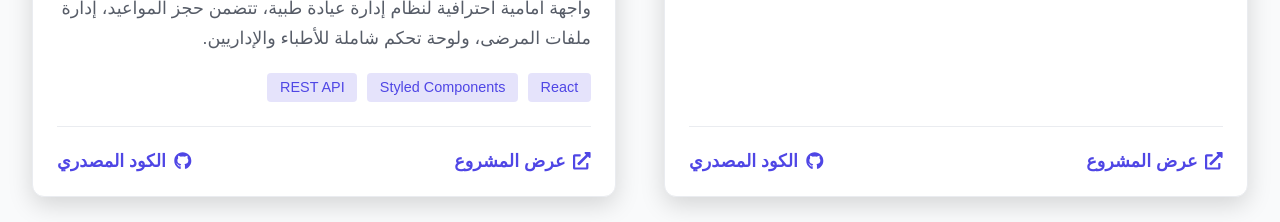
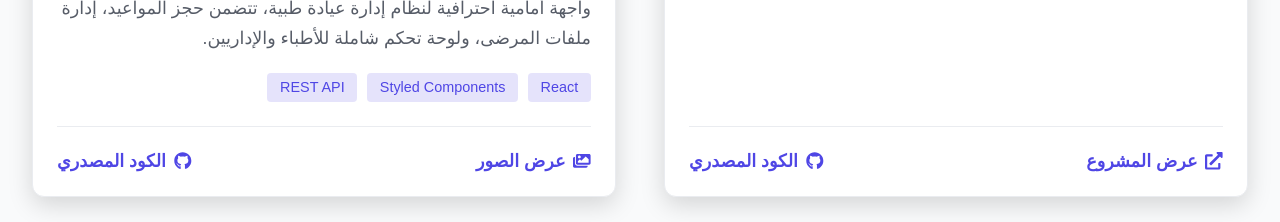
Before and after one commit to Ayham1najeb/portfolio-ayham, a React (Vite) app: page / in a window 1280 px wide. Shown: the part 3520-3742 px from the top of the page. Built offline with nearby package versions, Linux system fonts and the light colour scheme.

Commit message:
Change live demo button to view images when appropriate and fix image rendering

```diff
--- a/src/components/Projects.jsx
+++ b/src/components/Projects.jsx
@@ -55,8 +55,6 @@ const ModalImage = styled(motion.img)`
     object-fit: contain;
     border-radius: 10px;
     box-shadow: 0 25px 80px rgba(0,0,0,0.6);
-    image-rendering: -webkit-optimize-contrast;
-    image-rendering: crisp-edges;
 `;
 
 const NavButton = styled.button`
@@ -260,7 +258,6 @@ const ProjectImage = styled.div`
         object-fit: cover;
         object-position: top center;
         transition: transform 0.6s ease;
-        image-rendering: -webkit-optimize-contrast;
     }
 
     ${ProjectCard}:hover & > img {
@@ -401,6 +398,7 @@ const LinkButton = styled(motion.a)`
     transition: color 0.3s;
     font-size: 1.1rem;
     text-decoration: none;
+    cursor: pointer;
 
     &:hover {
         text-decoration: underline;
@@ -641,9 +639,19 @@ const Projects = () => {
 
                             {/* أزرار الروابط */}
                             <LinkGroup>
-                                <LinkButton href={project.link !== "#" ? project.link : project.code} target="_blank" rel="noopener noreferrer" whileHover={{ scale: 1.05 }}>
-                                    <FaExternalLinkAlt /> <span>{t('project_view')}</span>
-                                </LinkButton>
+                                {project.link !== "#" ? (
+                                    <LinkButton href={project.link} target="_blank" rel="noopener noreferrer" whileHover={{ scale: 1.05 }}>
+                                        <FaExternalLinkAlt /> <span>{t('project_view')}</span>
+                                    </LinkButton>
+                                ) : project.gallery.length > 0 ? (
+                                    <LinkButton as="button" style={{ background: 'transparent', border: 'none', padding: 0 }} onClick={() => openGallery(project.gallery, project.title)} whileHover={{ scale: 1.05 }}>
+                                        <FaImages /> <span>{t('project_gallery')}</span>
+                                    </LinkButton>
+                                ) : (
+                                    <LinkButton href={project.code} target="_blank" rel="noopener noreferrer" whileHover={{ scale: 1.05 }}>
+                                        <FaExternalLinkAlt /> <span>{t('project_view')}</span>
+                                    </LinkButton>
+                                )}
 
                                 <LinkButton href={project.code !== "#" ? project.code : project.link} target="_blank" rel="noopener noreferrer" whileHover={{ scale: 1.05 }}>
                                     <FaGithub /> <span>{t('project_code')}</span>
--- a/src/translations.js
+++ b/src/translations.js
@@ -32,6 +32,7 @@ export const translations = {
         // Projects
         projects_title: "أبرز مشاريعي",
         project_view: "عرض المشروع",
+        project_gallery: "عرض الصور",
         project_code: "الكود المصدري",
         // Real Projects
         project_isbul_title: "İşBul — منصة البحث عن وظائف",
@@ -91,6 +92,7 @@ export const translations = {
         // Projects
         projects_title: "My Projects",
         project_view: "Live Demo",
+        project_gallery: "View Images",
         project_code: "Source Code",
         // Real Projects
         project_isbul_title: "İşBul — Job Search Platform",
```
